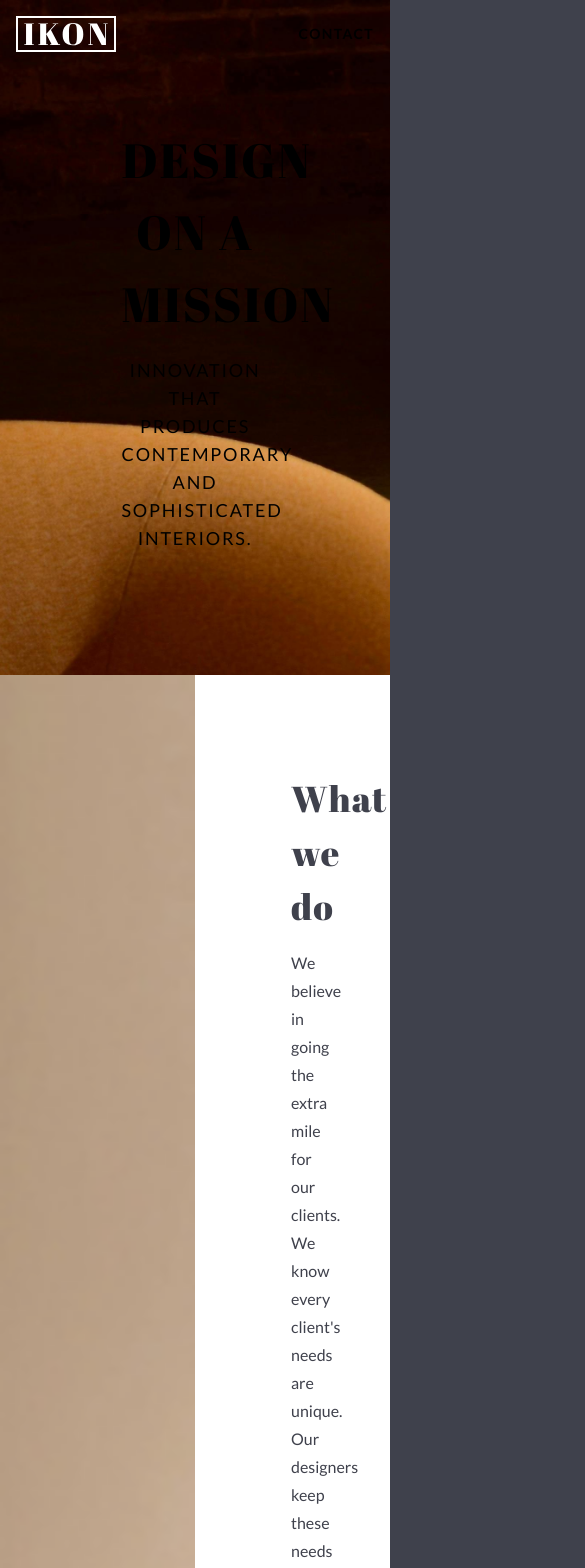
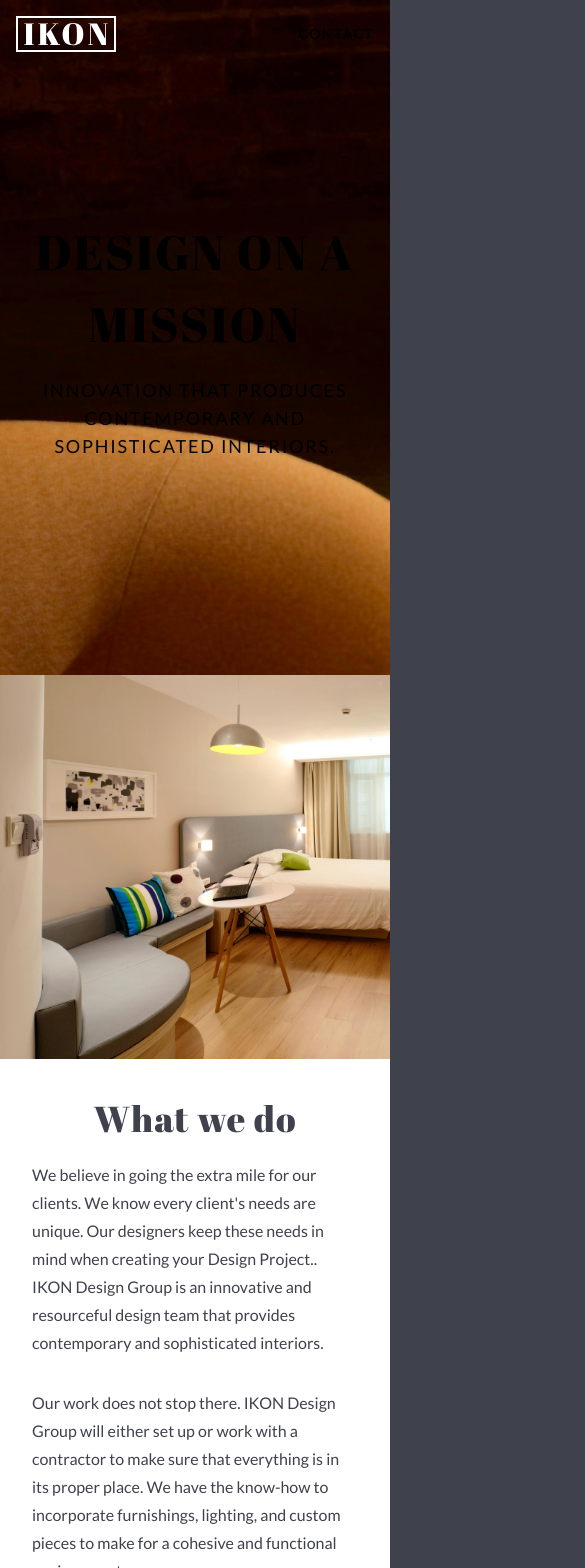
Before and after one commit to The-Kirk-Concept/ikondg, a Next.js app: page / in a window 390 px wide. Shown: the top 1568 px of the page, 585 px wide, since content can reach past the window. Built offline with nearby package versions, Linux system fonts and the light colour scheme.

Commit message:
main: Optimize for mobile

```diff
--- a/src/app/LandingPage/Connect.tsx
+++ b/src/app/LandingPage/Connect.tsx
@@ -2,7 +2,7 @@ const Connect = () => {
 	return (
 		<div
 			id="connect"
-			className="bg-white py-16 text-primary text-center animate__animated animate__fadeInDown"
+			className="bg-white py-16 px-4 text-primary text-center animate__animated animate__fadeInDown"
 		>
 			<h2>Connect with IKON Design Group</h2>
 			<p>
--- a/src/app/LandingPage/MainHero.tsx
+++ b/src/app/LandingPage/MainHero.tsx
@@ -6,7 +6,7 @@ const MainHero = () => {
 	return (
 		<Container className="">
 			<Hero className="bg-landing_hero">
-				<div className="w-1/2 text-center flex flex-col animate__animated animate__fadeInDown">
+				<div className="w-full md:w-1/2 text-center flex flex-col animate__animated animate__fadeInDown">
 					<h1>{LANDINGPAGE.PAGE_TITLE}</h1>
 					<p className="tracking-widest uppercase text-[18px]">
 						{LANDINGPAGE.PAGE_SUBTITLE}
--- a/src/app/LandingPage/WhatWeDo.tsx
+++ b/src/app/LandingPage/WhatWeDo.tsx
@@ -20,7 +20,7 @@ const WhatWeDo = () => {
 				</p>
 			</HStack>
 			<HStack orientation="rtl" image="bg-crafting_contemorary_hero">
-				<h2>What we do</h2>
+				<h2>Crafting Contemporary Sophistication</h2>
 				<p>
 					{`We believe in going the extra mile for our clients. We know every
 					client's needs are unique. Our designers keep these needs in mind when
@@ -28,7 +28,7 @@ const WhatWeDo = () => {
 					resourceful design team that provides contemporary and sophisticated
 					interiors.`}
 				</p>
-				<p className="mb-0">
+				<p>
 					Our work does not stop there. IKON Design Group will either set up or
 					work with a contractor to make sure that everything is in its proper
 					place. We have the know-how to incorporate furnishings, lighting, and
--- a/src/app/LandingPage/WhyUs.tsx
+++ b/src/app/LandingPage/WhyUs.tsx
@@ -2,8 +2,8 @@ import Image from "next/image";
 
 const WhyUs = () => {
 	return (
-		<div className="bg-primary text-white text-center py-32 px-96 flex flex-col items-center gap-2 relative">
-			<div className="animate__animated animate__fadeInDown">
+		<div className="bg-primary text-white text-center py-32 px-4 md:px-48 flex flex-col items-center gap-2 relative overflow-hidden">
+			<div className="animate__animated animate__fadeInDown z-20">
 				<h2>Why Choose IKON Design Group?</h2>
 				<Image
 					src="/why_choose_hero.png"
@@ -34,14 +34,14 @@ const WhyUs = () => {
 				alt=""
 				width={300}
 				height={300}
-				className="absolute -top-32 right-16"
+				className="absolute -top-64 md:-top-32 -right-4 md:right-16 z-10 opacity-50"
 			/>
 			<Image
 				src="/squares.png"
 				alt=""
 				width={300}
 				height={300}
-				className="absolute -bottom-32 left-16 rotate-180"
+				className="absolute -bottom-64 md:-bottom-32 -left-8 md:left-16 rotate-180 z-10 opacity-50"
 			/>
 		</div>
 	);
--- a/src/app/globals.css
+++ b/src/app/globals.css
@@ -42,6 +42,11 @@ h1,h2,h3,h4,h5,h6 {
 	font-family: 'Abril Fatface', serif;
 	margin-bottom: 16px;
 }
+@media (max-width: 600px) {
+	h1,h2,h3,h4,h5,h6 {
+		text-align: center;
+	}
+}
 h1 {
 	font-size: 48px;
 	letter-spacing: 2px;
--- a/src/components/ContentCard.tsx
+++ b/src/components/ContentCard.tsx
@@ -8,7 +8,9 @@ export type ContentCardProps = {
 
 const ContentCard = ({ children, className }: ContentCardProps) => {
 	return (
-		<div className={twJoin("flex flex-col justify-center p-24", className)}>
+		<div
+			className={twJoin("flex flex-col justify-center p-8 md:p-24", className)}
+		>
 			{children}
 		</div>
 	);
--- a/src/components/HStack.tsx
+++ b/src/components/HStack.tsx
@@ -9,11 +9,13 @@ export type HStackProps = {
 
 const HStack = ({ orientation = "ltr", image, children }: HStackProps) => {
 	return (
-		<div className={`grid grid-cols-2 justify-center items-center`}>
+		<div
+			className={`grid grid-cols-1 md:grid-cols-2 justify-center items-center`}
+		>
 			{image && (
 				<ContentCard
-					className={`h-full bg-cover  bg-no-repeat overflow-hidden ${image} ${
-						orientation === "ltr" ? "order-first" : "order-last"
+					className={`h-96 md:h-full bg-cover bg-no-repeat overflow-hidden order-first ${image} ${
+						orientation === "rtl" && "md:order-last"
 					}`}
 				/>
 			)}
--- a/src/components/Hero.tsx
+++ b/src/components/Hero.tsx
@@ -10,7 +10,7 @@ const Hero = ({ children, className }: HeroProps) => {
 	return (
 		<div
 			className={twMerge(
-				`min-h-[80vh] flex flex-col justify-center items-center p-12 relative bg-cover bg-no-repeat uppercase`,
+				`min-h-[80vh] flex flex-col justify-center items-center p-8 md:p-12 relative bg-cover bg-no-repeat uppercase`,
 				className
 			)}
 		>
```
